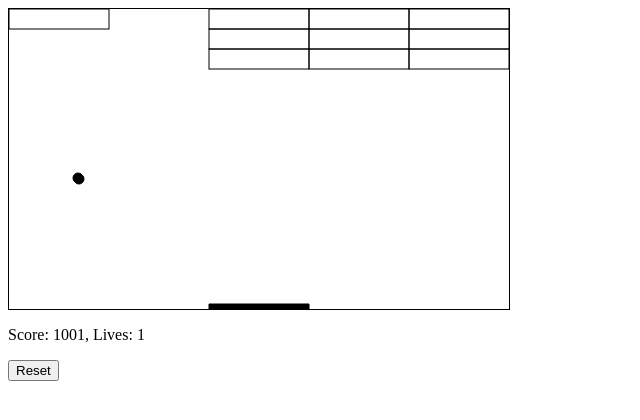
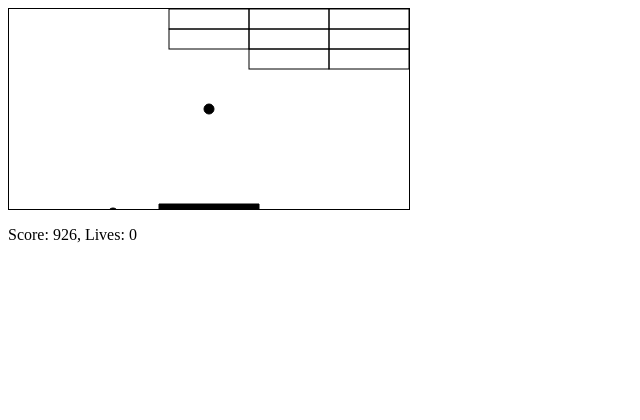
Before and after one commit to iainplimmer/breakout, a website: page index.html in a window 1280 px wide. Shown: the whole page, without its empty margins (0-640 px from the left). Drawn offline with Linux system fonts and the light colour scheme.

Commit message:
More tidying up.

```diff
--- a/index.html
+++ b/index.html
@@ -10,6 +10,5 @@
     <body>
         <canvas id="GameCanvas" style="border:1px solid #000000;"></canvas>
         <p>Score: <span id="Score"></span>, Lives: <span id="Lives"></span></p>
-        <button onclick="BreakOut.Setup()">Reset</button>
     </body>
 </html>
--- a/src/game.js
+++ b/src/game.js
@@ -2,8 +2,8 @@ var BreakOut = (function() {
 
     //  Set our constants first for the game rate and window size......
     const refreshRateInMilliseconds = 5;
-    const canvasWidth = 500;
-    const canvasHeight = 300;
+    const canvasWidth = 400;
+    const canvasHeight = 200;
     const defaultBrickHeight = 20;
     const leftKey = 122;    // Z
     const righttKey = 109;  // M
@@ -12,9 +12,9 @@ var BreakOut = (function() {
     //  named in uppercase so that they are more visible, i'm not just passing around functions at the moment
     var CANVAS;
     var CTX;
-    var BALL = {};           //  Current ball object state
-    var PLAYER = {};         //  Current player/paddle information
-    var WALL = [];           //  Stores the information about the wall
+    var BALL;           //  Current ball object state
+    var PLAYER;         //  Current player/paddle information
+    var WALL ;           //  Stores the information about the wall
 
     //  Function to call that sets up the game canvas, sets up the canvas,
     //  the event listener and then starts the ball and the game
@@ -24,28 +24,20 @@ var BreakOut = (function() {
         CANVAS.width  = canvasWidth;
         CANVAS.height = canvasHeight;
 
-        //  Let's listen for when the player presses keys
-        document.addEventListener('keypress', function (e) {
-            var key = e.which || e.keyCode;
-            if (key === leftKey && PLAYER.paddleLeft > 0) {
-                PLAYER.paddleLeft = PLAYER.paddleLeft-20;
-            }
-            else if (key === righttKey && (PLAYER.paddleLeft+PLAYER.paddleWidth) < canvasWidth) {
-                PLAYER.paddleLeft = PLAYER.paddleLeft+20;
-            }
-        });
-
-        //  Create the ball and start the game loop
-        ResetWall();
-        DrawWall();
-        ResetPlayer();
-        ResetBall();
-        RefreshFrame();
+        //Start the game loop
+        Play();
     }
 
     //  The main loop that the game will run on is here, we clear the canvas,
     //  draw the ball, check for collisions, game over and then call it all again.
-    function RefreshFrame () {
+    function Play () {
+
+        //  Create the ball, player and wall if they are not setup
+        if (!WALL && !PLAYER && !BALL) {
+            WALL = ResetWall();
+            PLAYER = ResetPlayer();
+            BALL = ResetBall();
+        }
 
         //  Hits any side wall
         if (BALL.x == (canvasWidth - BALL.radius) || BALL.x == BALL.radius) {
@@ -58,13 +50,14 @@ var BreakOut = (function() {
         }
 
         //  Collides with any of the blocks on the screen
+        var wallStanding = false;
         WALL.forEach(function(br, ind){
 
             //  What's the balls current Y in relation to the brick and radius?
             var brickbottomY = br.y + br.height + BALL.radius;
             var bricktopY = br.y + BALL.radius;
 
-            //  Has the ball hit the bottom of the brick?
+            //  Has the ball hit the bottom?
             if (br.draw
                 && (BALL.y == brickbottomY)
                 && BALL.x < br.rightx
@@ -74,13 +67,18 @@ var BreakOut = (function() {
                 br.draw = false;
                 //throw new Error('Collision detection!');
             }
+
+            //  Set to true if even on brick is standing
+            if (br.draw) {
+                wallStanding = true;
+            }
         });
 
         //  Goes off the bottom of the screen completely. Decrement the number of lives
         //  and reset the ball to start the player again
         if (BALL.y == canvasHeight + BALL.radius){
             PLAYER.lives--;
-            ResetBall();
+            BALL = ResetBall();
         }
 
         //  Hits the paddle (want to add a hit left, right and middle modifier here)
@@ -106,9 +104,9 @@ var BreakOut = (function() {
         document.getElementById('Score').innerText = PLAYER.score;
         document.getElementById('Lives').innerText = PLAYER.lives;
 
-        //  Check if the player has any lives left
-        if (PLAYER.lives > 0) {
-            setTimeout(RefreshFrame, refreshRateInMilliseconds);
+        //  Check if the player has any lives left and that the wall is still standing
+        if (PLAYER.lives > 0 && wallStanding) {
+            setTimeout(Play, refreshRateInMilliseconds);
         }
     }
 
@@ -150,6 +148,7 @@ var BreakOut = (function() {
     function ResetWall () {
         const defaultBricksPerRow = 5;
         const defaultBrickRows = 3;
+        var wall = [];
         var brickWidth = canvasWidth/defaultBricksPerRow;
         for(var row=0; row < 3; row++) {
             for(var col=0; col < canvasWidth; col+=brickWidth) {
@@ -162,13 +161,28 @@ var BreakOut = (function() {
                     rightx : (col)+brickWidth,
                     draw : true
                 }
-                WALL.push(brick);
+                wall.push(brick);
             }
         }
+        return wall;
     }
 
+    //  Let's setup the player's controls and return a player object for use in the game
     function ResetPlayer () {
-        PLAYER = {      //  Current player/paddle information
+
+        //  Let's listen for when the player presses keys
+        document.addEventListener('keypress', function (e) {
+            var key = e.which || e.keyCode;
+            if (key === leftKey && PLAYER.paddleLeft > 0) {
+                PLAYER.paddleLeft = PLAYER.paddleLeft-40;
+            }
+            else if (key === righttKey && (PLAYER.paddleLeft+PLAYER.paddleWidth) < canvasWidth) {
+                PLAYER.paddleLeft = PLAYER.paddleLeft+40;
+            }
+        });
+
+        //  Return the current player/paddle information
+        return {
             score : 0,
             lives : 3,
             paddleHeight : 5,
@@ -177,8 +191,9 @@ var BreakOut = (function() {
         };
     }
 
+    //  Puts the ball into a starting position and sets it's movement increments
     function ResetBall () {
-        BALL = {
+        return {
             x : canvasWidth / 2,
             y : canvasHeight / 2,
             radius : 5,
```
